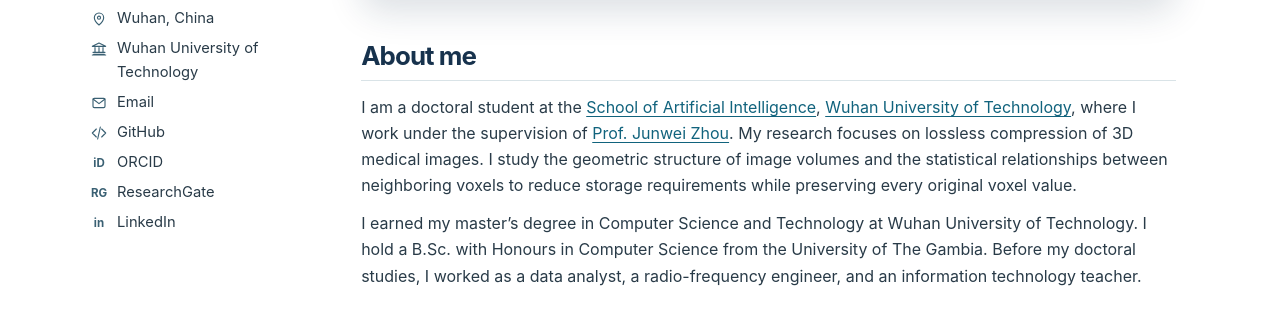
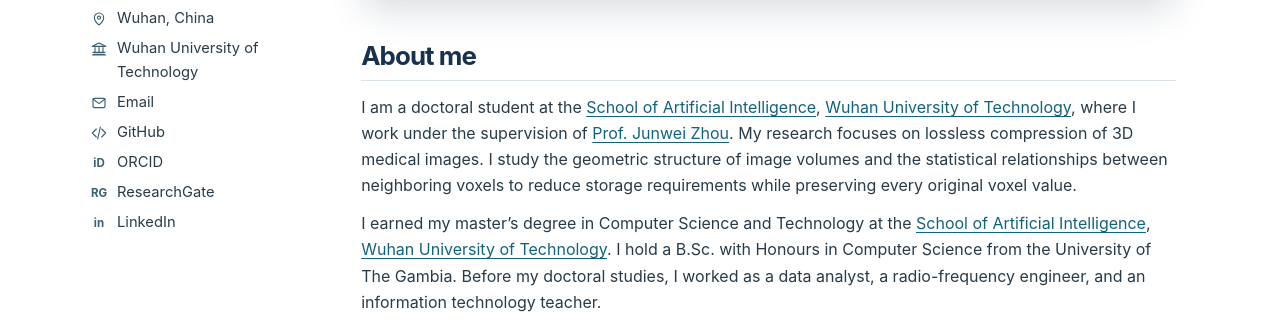
Before and after one commit to ebousowe50/ebousowe, a plain HTML site: page index.html in a window 1280 px wide. Shown: the part 447-776 px from the top of the page. Drawn offline with Linux system fonts and the light colour scheme.

Commit message:
Link the master's school and university in the bio and CV

```diff
--- a/index.html
+++ b/index.html
@@ -67,7 +67,7 @@
       <section id="about" aria-labelledby="about-title">
         <h2 id="about-title">About me</h2>
         <p>I am a doctoral student at the <a href="https://csai.whut.edu.cn/">School of Artificial Intelligence</a>, <a href="https://www.whut.edu.cn/">Wuhan University of Technology</a>, where I work under the supervision of <a href="https://junwzhou.github.io/">Prof. Junwei Zhou</a>. My research focuses on lossless compression of 3D medical images. I study the geometric structure of image volumes and the statistical relationships between neighboring voxels to reduce storage requirements while preserving every original voxel value.</p>
-        <p>I earned my master’s degree in Computer Science and Technology at Wuhan University of Technology. I hold a B.Sc. with Honours in Computer Science from the University of The Gambia. Before my doctoral studies, I worked as a data analyst, a radio-frequency engineer, and an information technology teacher.</p>
+        <p>I earned my master’s degree in Computer Science and Technology at the <a href="https://csai.whut.edu.cn/">School of Artificial Intelligence</a>, <a href="https://www.whut.edu.cn/">Wuhan University of Technology</a>. I hold a B.Sc. with Honours in Computer Science from the University of The Gambia. Before my doctoral studies, I worked as a data analyst, a radio-frequency engineer, and an information technology teacher.</p>
       </section>
 
       <section id="publications" aria-labelledby="publications-title">
```
Also changed, not shown: cv.html (+1 -1 lines).
